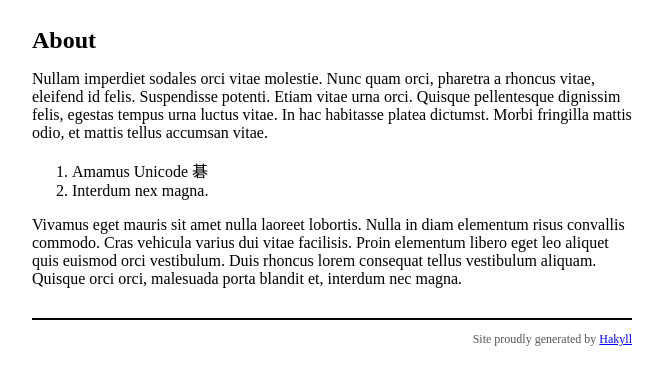
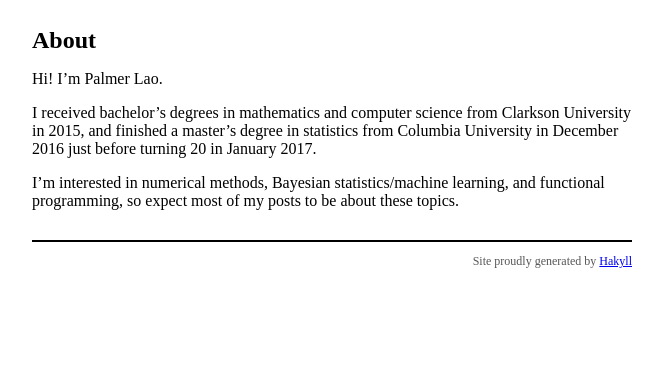
Before and after one commit to palmerlao/palmerlao.github.io, a plain HTML site: page about.html in a window 1280 px wide. Shown: the part 50-434 px from the top of the page, without its empty margins (308-971 px from the left). Drawn offline with nearby package versions, Linux system fonts and the light colour scheme; some packages are replaced by stand-ins of ours.

Commit message:
Publish.

```diff
--- a/about.html
+++ b/about.html
@@ -22,12 +22,9 @@
         <div id="content">
             <h1>About</h1>
 
-            <p>Nullam imperdiet sodales orci vitae molestie. Nunc quam orci, pharetra a rhoncus vitae, eleifend id felis. Suspendisse potenti. Etiam vitae urna orci. Quisque pellentesque dignissim felis, egestas tempus urna luctus vitae. In hac habitasse platea dictumst. Morbi fringilla mattis odio, et mattis tellus accumsan vitae.</p>
-<ol style="list-style-type: decimal">
-<li>Amamus Unicode 碁</li>
-<li>Interdum nex magna.</li>
-</ol>
-<p>Vivamus eget mauris sit amet nulla laoreet lobortis. Nulla in diam elementum risus convallis commodo. Cras vehicula varius dui vitae facilisis. Proin elementum libero eget leo aliquet quis euismod orci vestibulum. Duis rhoncus lorem consequat tellus vestibulum aliquam. Quisque orci orci, malesuada porta blandit et, interdum nec magna.</p>
+            <p>Hi! I’m Palmer Lao.</p>
+<p>I received bachelor’s degrees in mathematics and computer science from Clarkson University in 2015, and finished a master’s degree in statistics from Columbia University in December 2016 just before turning 20 in January 2017.</p>
+<p>I’m interested in numerical methods, Bayesian statistics/machine learning, and functional programming, so expect most of my posts to be about these topics.</p>
         </div>
         <div id="footer">
             Site proudly generated by
```
